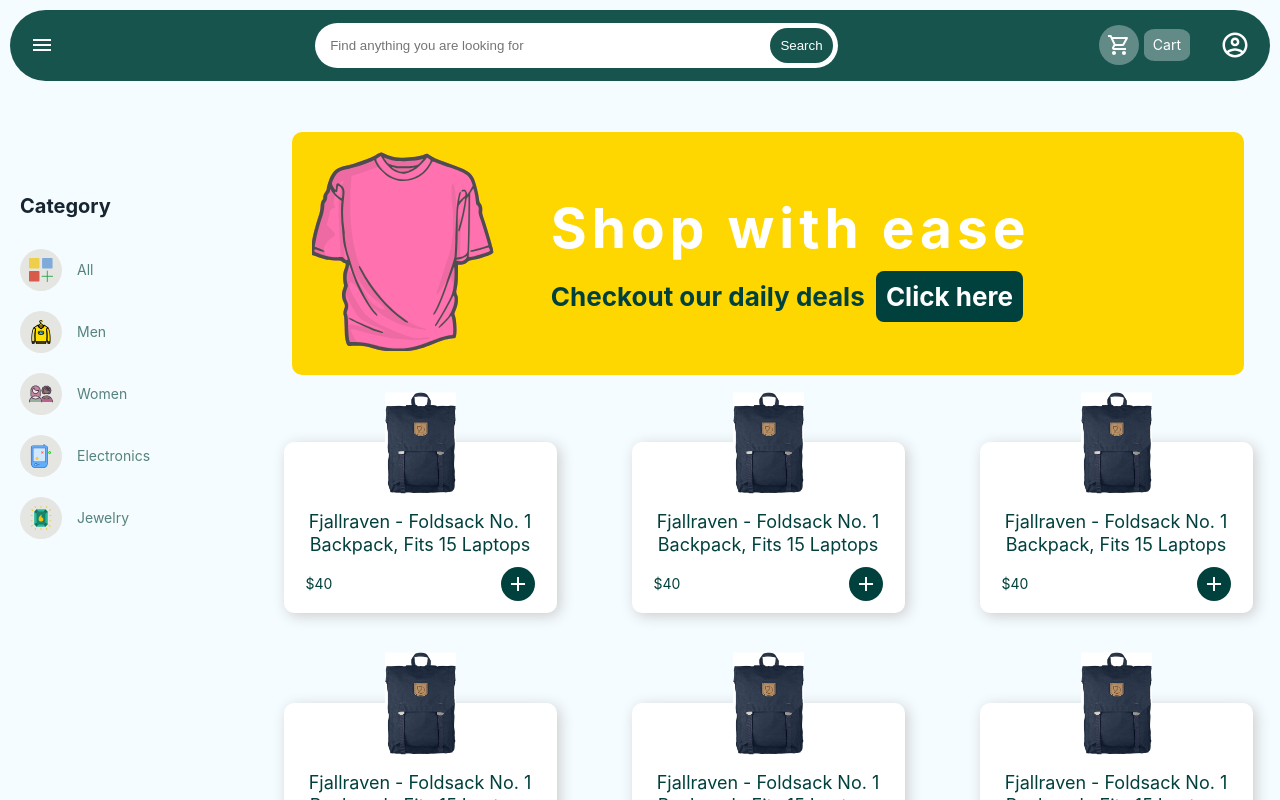
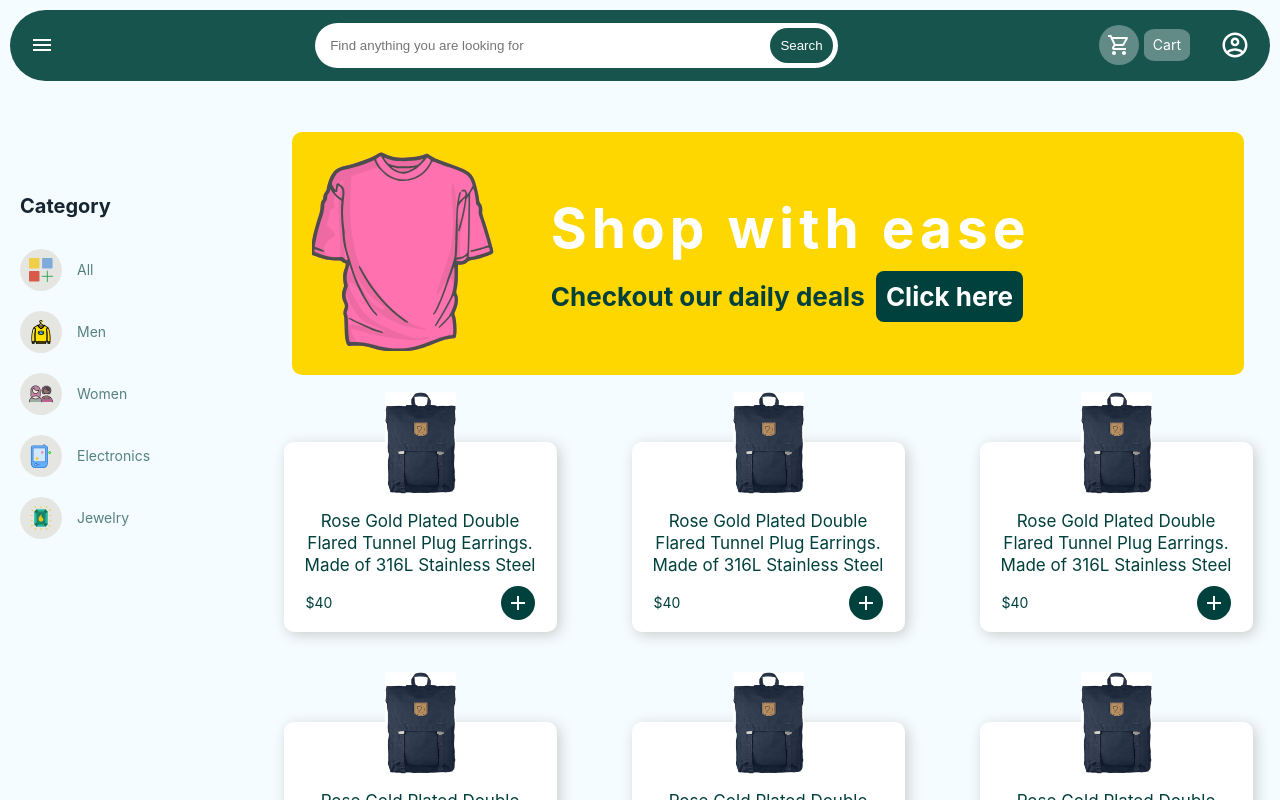
Before and after one commit to CodingMage/online-store-cart-system, a React (Create React App) app: page / in a window 1280 px wide. Built offline with nearby package versions, Linux system fonts and the light colour scheme; a web font is replaced by a local one.

Commit message:
transition added

```diff
--- a/src/pages/store/storeProduct.js
+++ b/src/pages/store/storeProduct.js
@@ -53,7 +53,8 @@
         <img src={Bag} alt="Bag" />
       </div>
       <div className="productlist-title ">
-        Fjallraven - Foldsack No. 1 Backpack, Fits 15 Laptops
+        Rose Gold Plated Double Flared Tunnel Plug Earrings. Made of 316L
+        Stainless Steel
       </div>
       <div className="productlist-footer">
         <div className="footer-price">$40</div>
--- a/src/styles/Store/_storeproduct.scss
+++ b/src/styles/Store/_storeproduct.scss
@@ -105,6 +105,11 @@
   justify-content: center;
   align-items: center;
   box-shadow: 3px 3px 14px 0 #ccc;
+  transition: all 0.3s;
+
+  &:hover {
+    transform: scale(1.06) translateZ(0);
+  }
   // position: relative;
 
   &-img {
@@ -123,7 +128,7 @@
   }
 
   &-title {
-    font-size: 18px;
+    font-size: 17px;
     text-align: center;
     margin-top: 19px;
     color: #00403d;
@@ -143,6 +148,7 @@
       background-color: #00403d;
       display: flex;
       border-radius: 50%;
+      cursor: pointer;
 
       svg {
         fill: white;
--- a/src/styles/style.css
+++ b/src/styles/style.css
@@ -475,6 +475,13 @@
           align-items: center;
   -webkit-box-shadow: 3px 3px 14px 0 #ccc;
           box-shadow: 3px 3px 14px 0 #ccc;
+  -webkit-transition: all 0.3s;
+  transition: all 0.3s;
+}
+
+.productlist:hover {
+  -webkit-transform: scale(1.06) translateZ(0);
+          transform: scale(1.06) translateZ(0);
 }
 
 .productlist-img {
@@ -499,7 +506,7 @@
 }
 
 .productlist-title {
-  font-size: 18px;
+  font-size: 17px;
   text-align: center;
   margin-top: 19px;
   color: #00403d;
@@ -528,6 +535,7 @@
   display: -ms-flexbox;
   display: flex;
   border-radius: 50%;
+  cursor: pointer;
 }
 
 .productlist-footer .footer-add svg {
```
Also changed, not shown: 2 other files (tests, documents, lock files or other folders).
